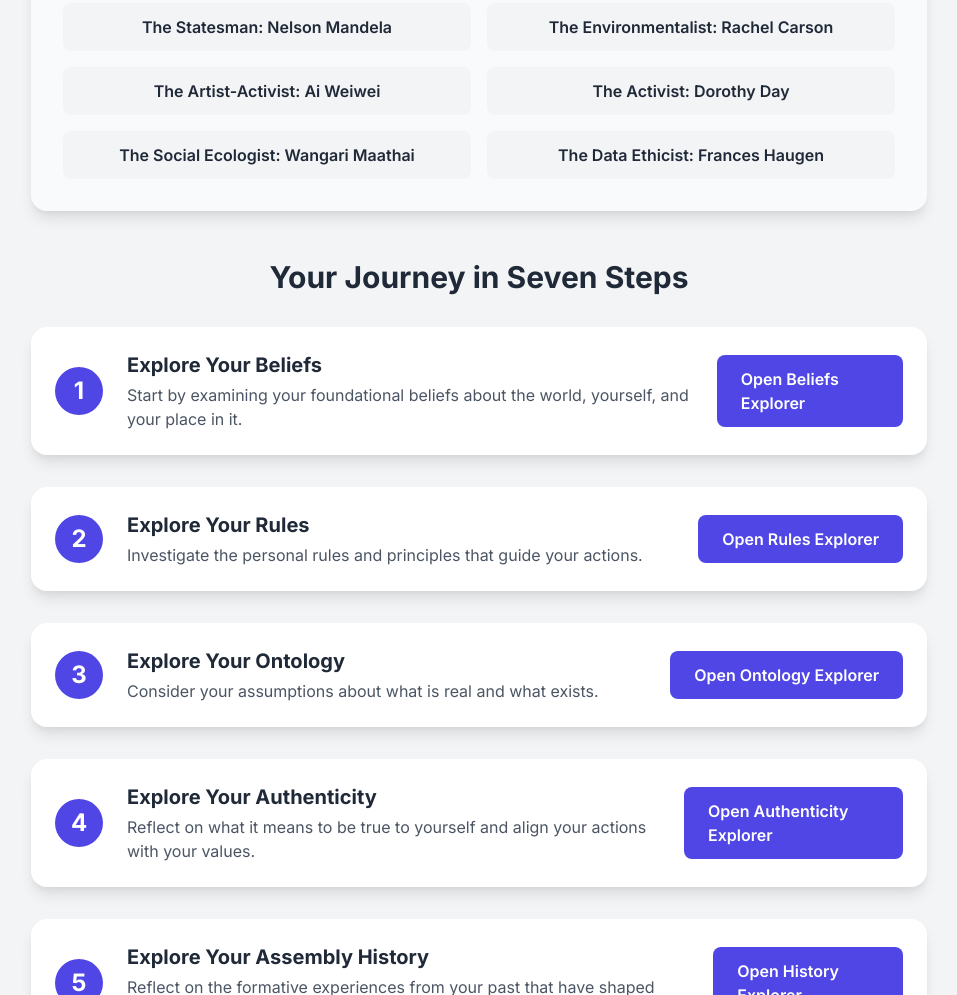
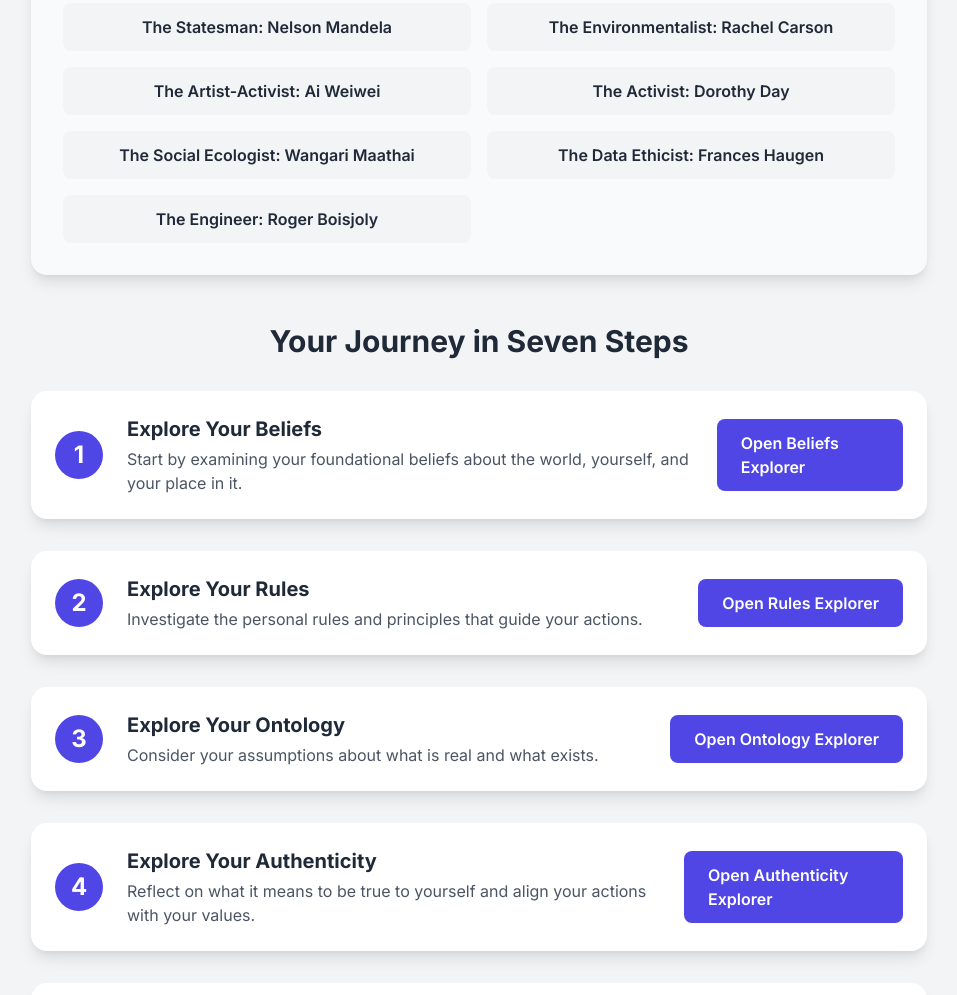
Before and after one commit to rmertzman-tech/PRF-PROJECT-HUB, a plain HTML site: page index.html in a window 1280 px wide. Shown: the part 933-1928 px from the top of the page, without its empty margins (161-1118 px from the left). Drawn offline with nearby package versions, Linux system fonts and the light colour scheme.

Commit message:
Update index.html

```diff
--- a/index.html
+++ b/index.html
@@ -104,6 +104,7 @@
                 <a href="https://rmertzman-tech.github.io/Dorothy-Day/" target="_blank" class="demo-link">The Activist: Dorothy Day</a>
                 <a href="https://rmertzman-tech.github.io/Wangai-Maathai/" target="_blank" class="demo-link">The Social Ecologist: Wangari Maathai</a>
                 <a href="https://rmertzman-tech.github.io/Frances-Haugen/" target="_blank" class="demo-link">The Data Ethicist: Frances Haugen</a>
+                <a href="https://rmertzman-tech.github.io/Roger-Boisjoly/" target="_blank" class="demo-link">The Engineer: Roger Boisjoly</a>
             </div>
         </div>
 
```
